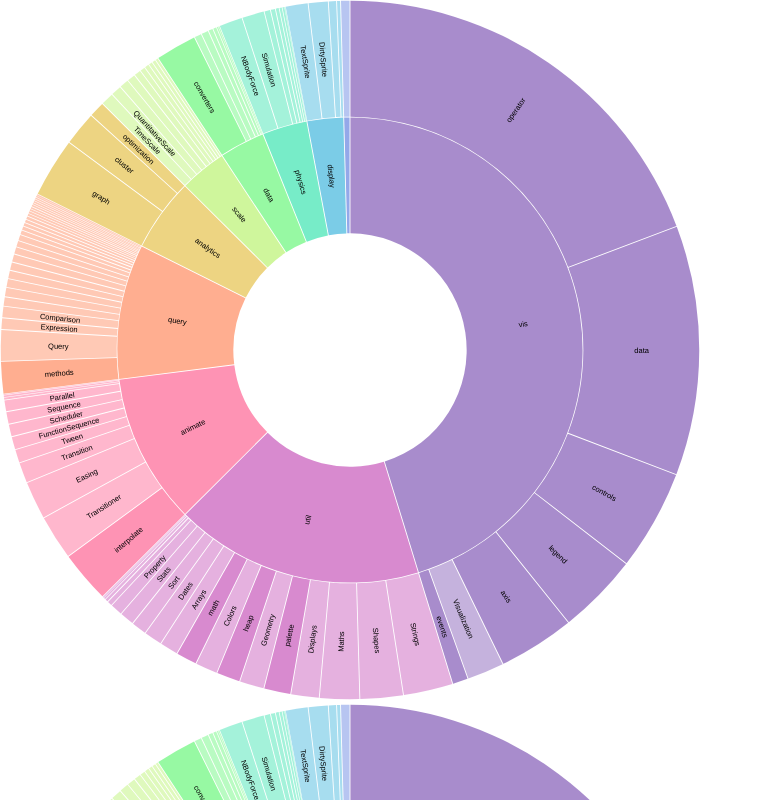
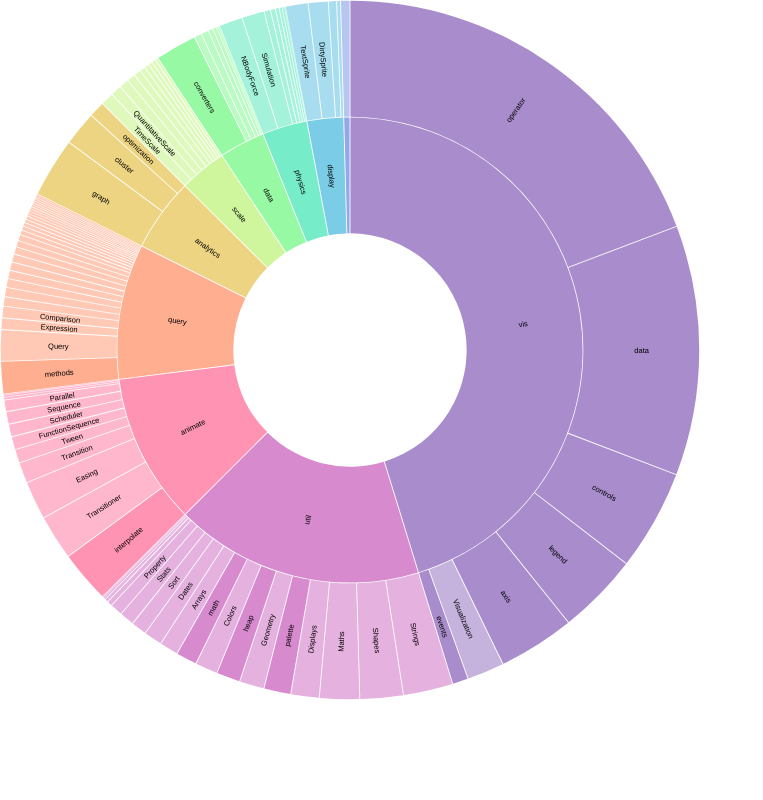
Before and after one commit to RafaeloDuarte/react-hooks-d3, a React (Create React App) app: page / in a window 1280 px wide. Shown: the top 800 px of the page, without its empty margins (0-763 px from the left). Built offline with nearby package versions, Linux system fonts and the light colour scheme; the HTML template or start-up script is replaced by a standard one.

Commit message:
Impelemntação de zoomable-sunburt com react hooks realizada com sucesso.

```diff
--- a/src/components/ChartComponent.js
+++ b/src/components/ChartComponent.js
@@ -2,18 +2,13 @@ import React, { useRef, useEffect, useState } from "react";
 import * as d3 from "d3";
 import { dados } from '../config/mock'
 
-
-
 function ChartComponent() {
 
   const [data, setData] = useState([])
+  const [svg, setSvg] = useState()
   const svgRef = useRef()
-  const svgDraw = false
-  drawChart(dados, svgRef)
 
   function drawChart(fetchedData, svgRef) {
-
-    if (!svgDraw) {
 
     let data = fetchedData;
     let width = 932;
@@ -41,6 +36,8 @@ function ChartComponent() {
     const root = partition(data);
 
     root.each(d => d.current = d);
+
+    //if (svgRef.current === undefined) {
 
     const svg = d3.select(svgRef.current).append("svg")
       .attr("viewBox", [0, 0, width, width])
@@ -129,17 +126,19 @@ function ChartComponent() {
       const y = (d.y0 + d.y1) / 2 * radius;
       return `rotate(${x - 90}) translate(${y},0) rotate(${x < 180 ? 0 : 180})`;
     }
+    setSvg(svg)
     return svg.node();
-    }
   }
 
   useEffect(() => {
     setData(dados)
-  })
+    console.log(svgRef.current)
+    drawChart(dados, svgRef)
+  }, [data])
 
   return (
     <>
-      <div ref={svgRef} />
+      {svg && <div ref={svgRef} />}
     </>
   )
 }
```
Lines whose indentation alone changed are shown as unchanged.
